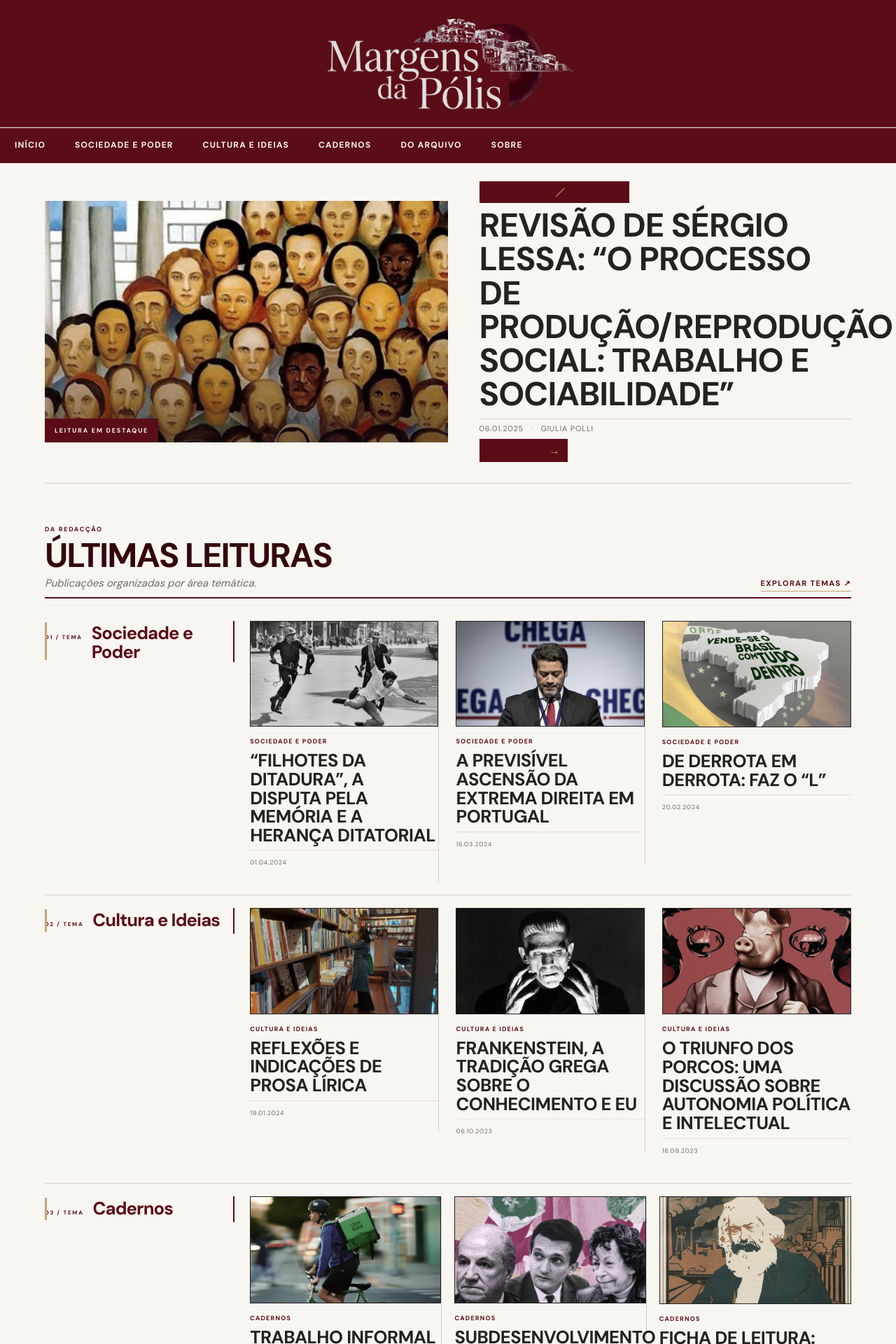
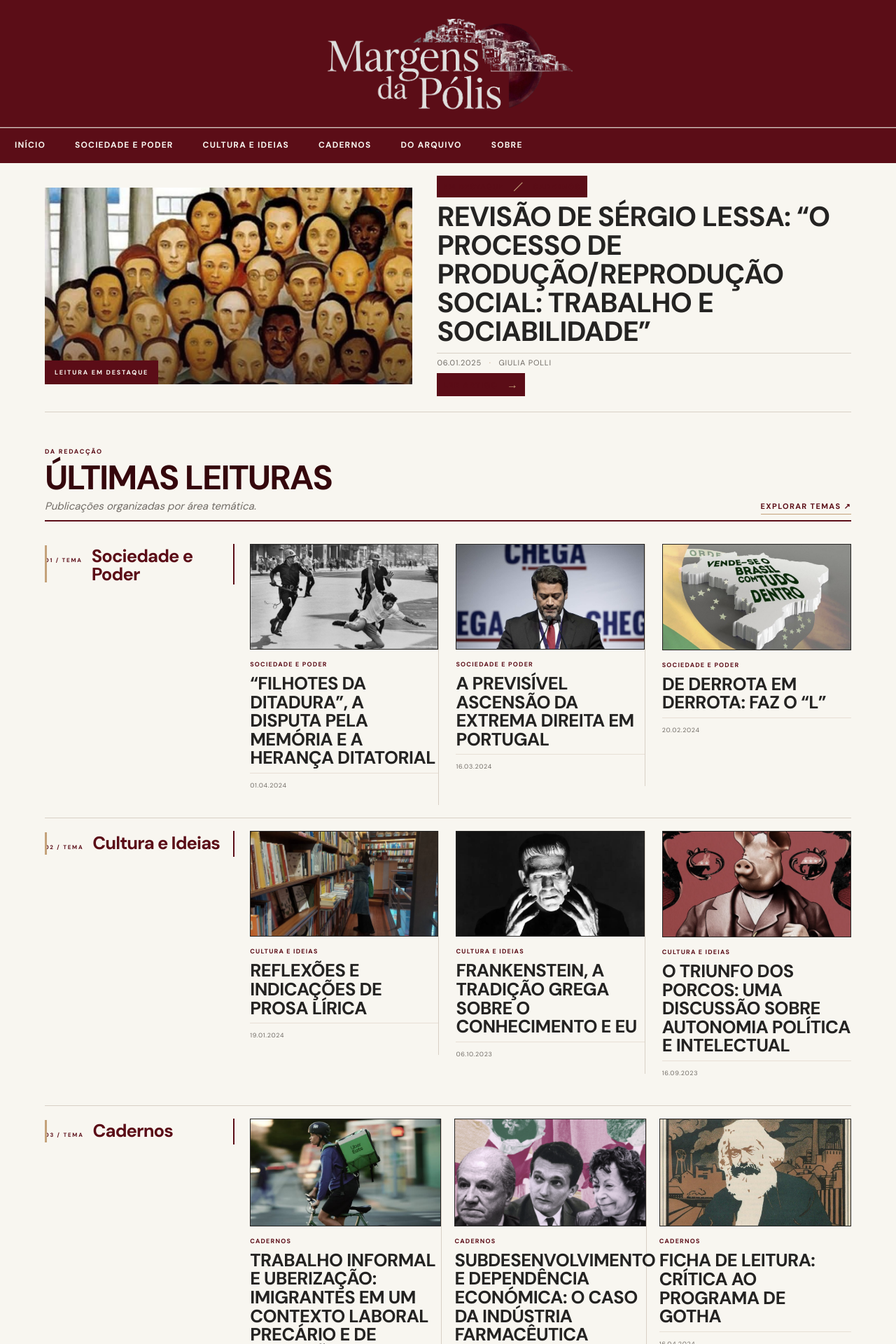
Before and after one commit to gmonteiropolli-design/Margens-da-Polis, a Jekyll site: the page built from index.html, in a window 1280 px wide. Shown: the top 1920 px of the page at 70% size. Built offline with Jekyll 4.4.1, drawn with Linux system fonts in a browser that asks for light colours; some web fonts are replaced; the list of posts is cut into pages by our own code.

Commit message:
Reduz novamente a escala do artigo principal

```diff
--- a/assets/css/style.css
+++ b/assets/css/style.css
@@ -2403,3 +2403,31 @@ body.home .category-reading-section .story-card .story-meta{font-size:9px!import
  .archive-record-copy h2{font-size:20px}
  .archive-record-date{margin-top:calc(100% + 8px)}
 }
+
+
+/* HOMEPAGE — destaque principal mais compacto */
+body.home .lead-story{
+  grid-template-columns:minmax(0,.94fr) minmax(0,1.06fr)!important;
+  gap:clamp(22px,2.8vw,40px)!important;
+  padding-top:18px!important;
+  padding-bottom:22px!important;
+  margin-bottom:25px!important;
+}
+body.home .lead-image,body.home .lead-art{
+  height:clamp(210px,22vw,285px)!important;
+  max-height:285px!important;
+}
+body.home .lead-copy h1{
+  font-size:clamp(34px,3.1vw,46px)!important;
+  line-height:1.03!important;
+}
+body.home .lead-summary{font-size:15px!important;line-height:1.52!important}
+@media(max-width:900px){
+ body.home .lead-image,body.home .lead-art{height:245px!important}
+ body.home .lead-copy h1{font-size:clamp(32px,4vw,42px)!important}
+}
+@media(max-width:620px){
+ body.home .lead-story{padding:16px 0 20px!important}
+ body.home .lead-image,body.home .lead-art{height:auto!important;aspect-ratio:16/9!important}
+ body.home .lead-copy h1{font-size:clamp(31px,8vw,39px)!important}
+}
```
